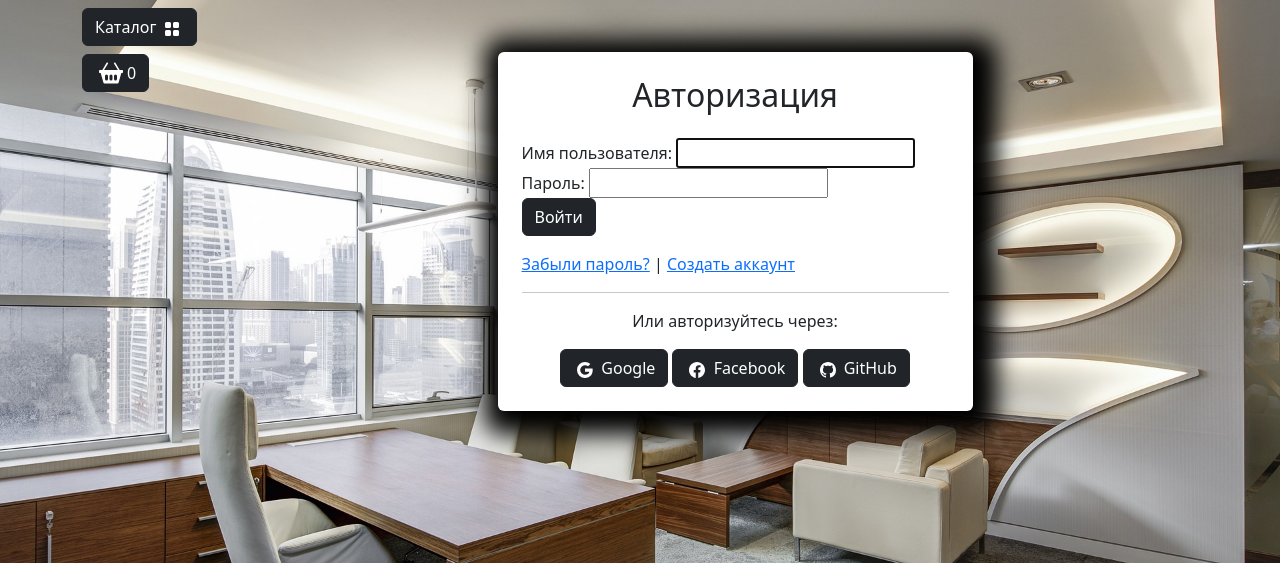
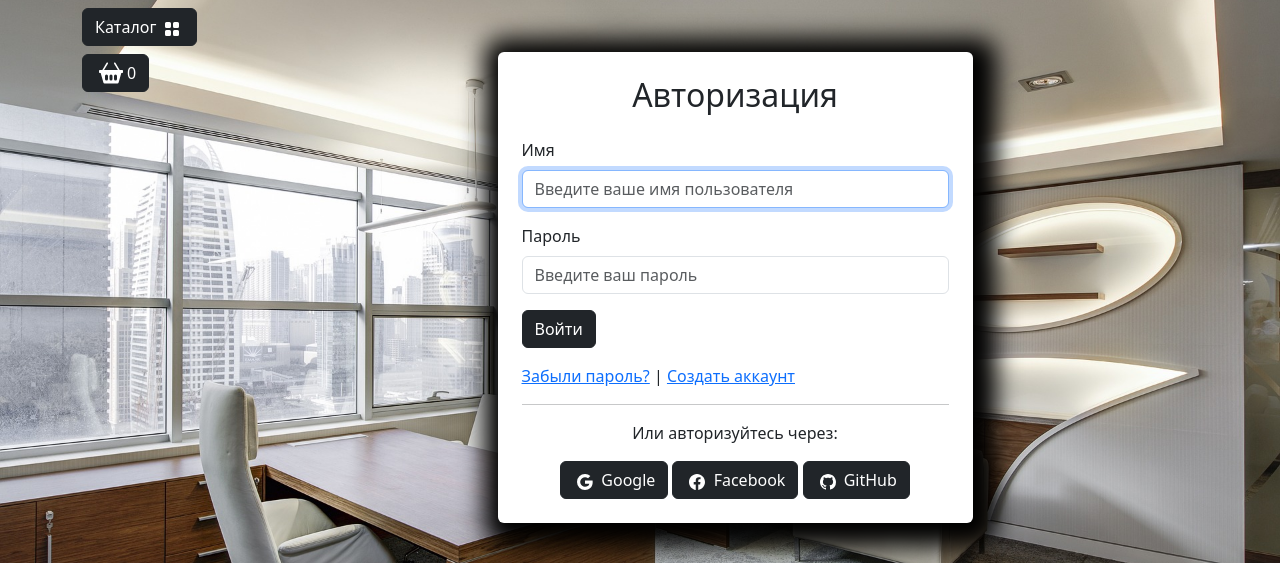
Before and after one commit to Pablus666/666, a Django app: a page that uses users/templates/users/login.html in a window 1280 px wide. Shown: the part 56-619 px from the top of the page. Run offline with Django 5.2, Linux system fonts and the light colour scheme; data comes from the database, SQL or seed files in the repository; some libraries are stand-ins or nearby versions.

Commit message:
10:24:00 Вход в аккаунт для (не) авторизированных пользователей

```diff
--- a/users/forms.py
+++ b/users/forms.py
@@ -4,5 +4,20 @@ from django.contrib.auth.forms import AuthenticationForm
 from users.models import User
 
 class UsersLoginForm(AuthenticationForm):
+
+    username = forms.CharField(
+        label = 'Имя',
+        widget=forms.TextInput(attrs={"autofocus": True,
+                                      'class': 'form-control',
+                                      'placeholder': 'Введите ваше имя пользователя'})
+    )
+    password = forms.CharField(
+        label = 'Пароль',
+        widget=forms.PasswordInput(attrs={"autocomplete": "current-password",
+                                            'class': 'form-control',
+                                            'placeholder': 'Введите ваш пароль'})
+    )
+
     class Meta:
         model = User
+        fields = ['username', 'password']
--- a/users/templates/users/login.html
+++ b/users/templates/users/login.html
@@ -8,15 +8,15 @@
             <div class="col-md-6 bg-white p-4 mb-4 mx-3 rounded custom-shadow">
                 <h2 class="text-center mb-4">Авторизация</h2>
                 <form action="{% url "user:login" %}" method="post">
-                    {{ form }}
-                    {% comment %} <div class="mb-3">
-                        <label for="username" class="form-label">Имя пользователя</label>
-                        <input type="text" class="form-control" id="username" placeholder="Введите ваше имя пользователя" required>
+                    {% csrf_token %}
+
+                    {% for item in form %}
+                    <div class="mb-3">
+                        <label for="{{ item.id_for_label }}" class="form-label">{{ item.label }}</label>
+                        {{ item }}
                     </div>
-                    <div class="mb-3">
-                        <label for="password" class="form-label">Пароль</label>
-                        <input type="password" class="form-control" id="password" placeholder="Введите ваш пароль" required>
-                    </div> {% endcomment %}
+                    {% endfor %}
+
                     <button type="submit" class="btn btn-dark btn-block">Войти</button>
                 </form>
                 <div class="mt-3">
--- a/users/views.py
+++ b/users/views.py
@@ -1,4 +1,7 @@
+from django.contrib import auth
+from django.http import HttpResponseRedirect
 from django.shortcuts import render
+from django.urls import reverse
 
 from users.forms import UsersLoginForm
 
@@ -12,9 +15,9 @@ def login(request):
             user = auth.authenticate(username=username, password=password)
             if user:
                 auth.login(request, user)
-                return HttpResponseRedirect(reverse('index'))
+                return HttpResponseRedirect(reverse('main:index'))
     else:
-        form = UsersLoginForm
+        form = UsersLoginForm()
 
 
     context = {"title": "Home - Авторизация", "form": form}
```
